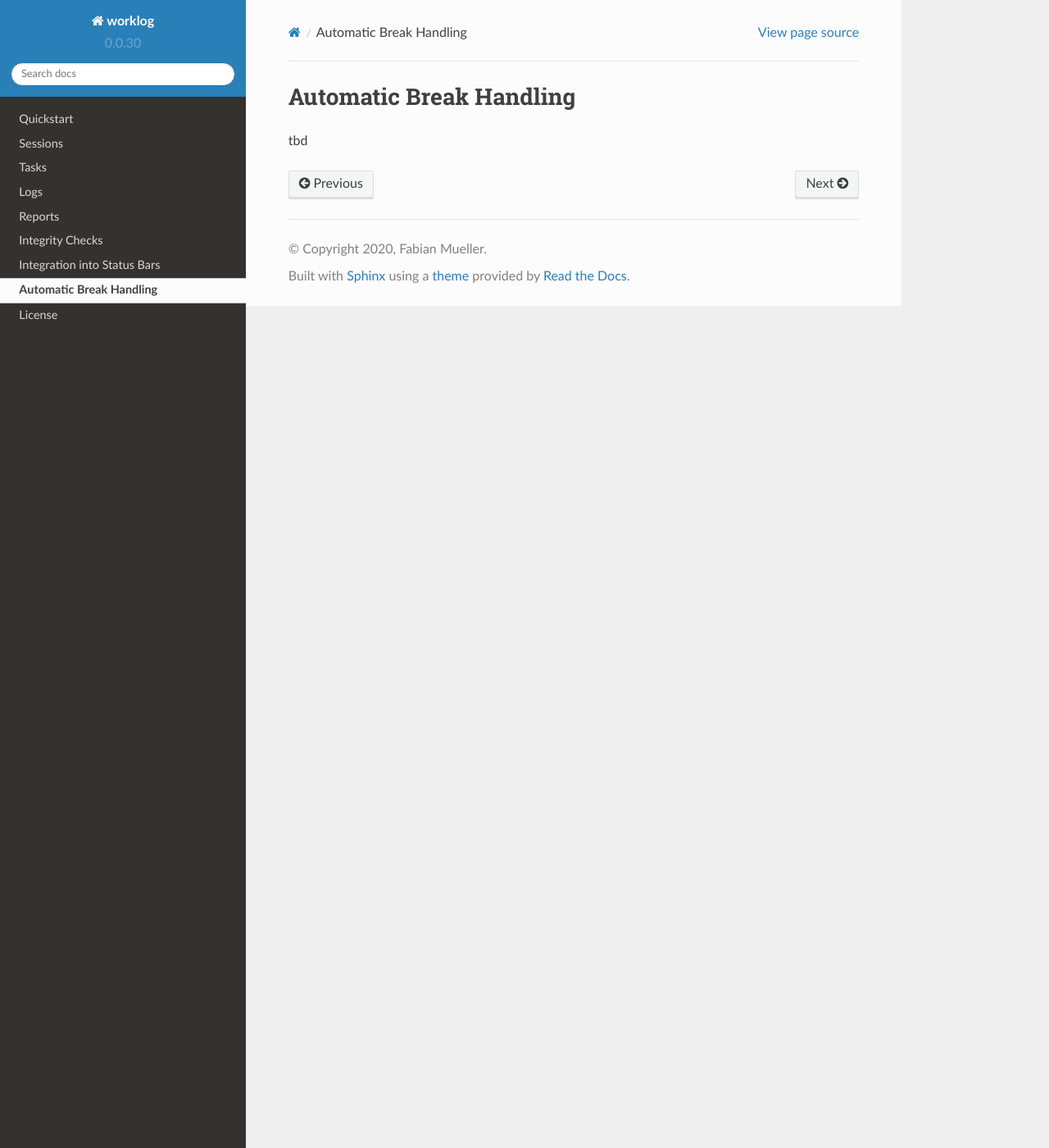
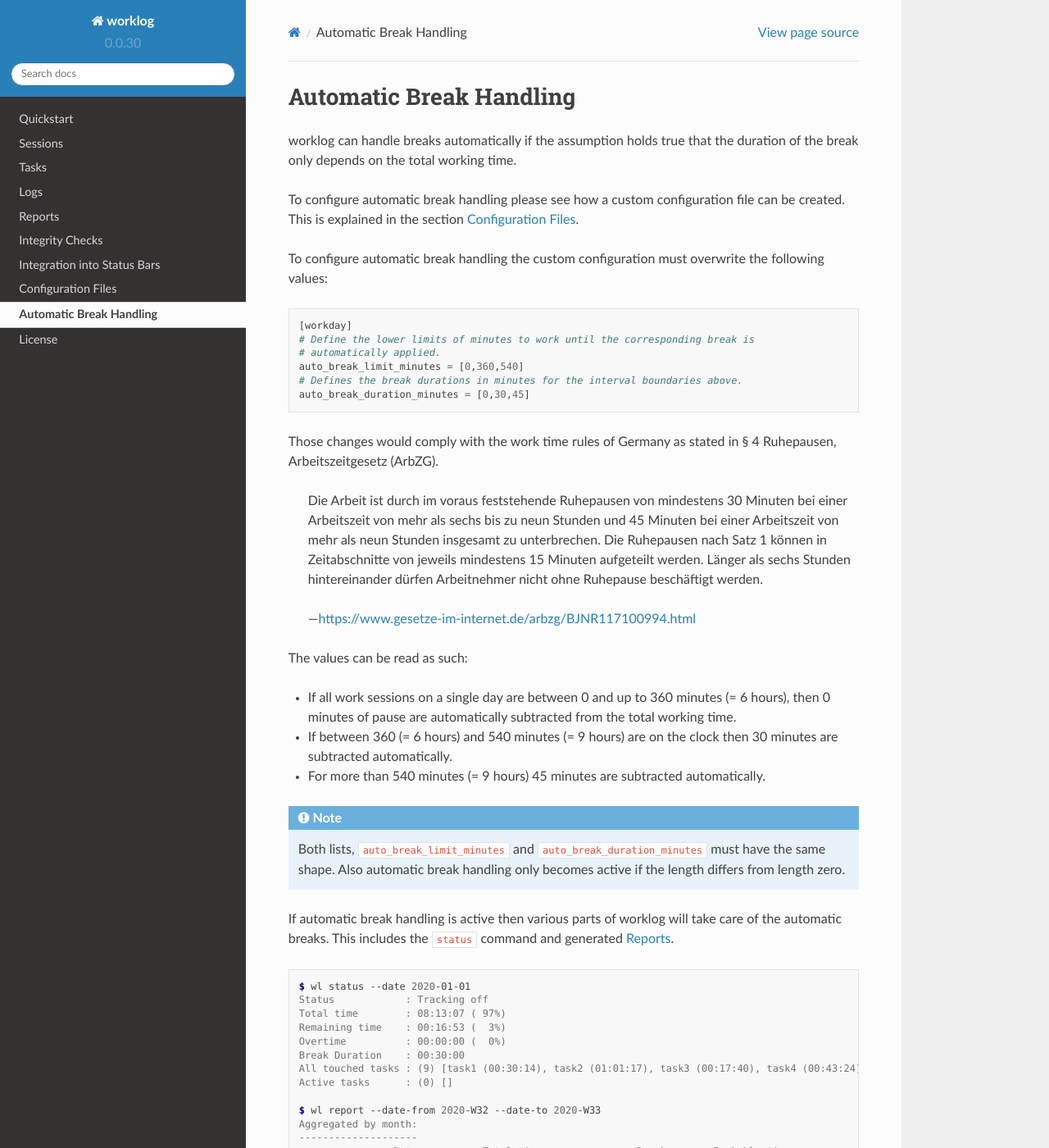
Before and after one commit to dotcs/worklog, a Sphinx documentation site: the page built from docs/text/auto-breaks.rst, in a window 1280 px wide and 1400 px high. Shown: the whole window at 82% size. Built offline with Sphinx 7.4.7 and the Read the Docs theme 2.0.0, drawn with Linux system fonts in a browser that asks for light colours; some of the changed text lies outside the part shown.

Commit message:
Add missing content for open sections

```diff
--- a/docs/index.rst
+++ b/docs/index.rst
@@ -27,8 +27,9 @@ The following chapters will explain worklog in detail:
    Reports <text/reports>
    Integrity Checks <text/integrity>
    Integration into Status Bars <text/status-bars>
+   Configuration Files <text/config-files>
    Automatic Break Handling <text/auto-breaks>
-   License <license>
+   License <text/license>
 
 
 Indices and tables
--- a/docs/license.rst
+++ /dev/null
@@ -1,6 +0,0 @@
-.. _license:
-
-License
-=======
-
-.. literalinclude:: ../LICENSE
--- a/docs/text/auto-breaks.rst
+++ b/docs/text/auto-breaks.rst
@@ -3,4 +3,112 @@
 Automatic Break Handling
 ========================
 
-tbd
+worklog can handle breaks automatically if the assumption holds true that the
+duration of the break only depends on the total working time.
+
+To configure automatic break handling please see how a custom configuration
+file can be created.
+This is explained in the section :ref:`config-files-label`.
+
+To configure automatic break handling the custom configuration must overwrite
+the following values:
+
+::
+
+    [workday]
+    # Define the lower limits of minutes to work until the corresponding break is
+    # automatically applied.
+    auto_break_limit_minutes = [0,360,540]
+    # Defines the break durations in minutes for the interval boundaries above.
+    auto_break_duration_minutes = [0,30,45]
+
+Those changes would comply with the work time rules of Germany as stated in §
+4 Ruhepausen, Arbeitszeitgesetz (ArbZG).
+
+    Die Arbeit ist durch im voraus feststehende Ruhepausen von mindestens 30
+    Minuten bei einer Arbeitszeit von mehr als sechs bis zu neun Stunden und
+    45 Minuten bei einer Arbeitszeit von mehr als neun Stunden insgesamt zu
+    unterbrechen. Die Ruhepausen nach Satz 1 können in Zeitabschnitte von
+    jeweils mindestens 15 Minuten aufgeteilt werden. Länger als sechs Stunden
+    hintereinander dürfen Arbeitnehmer nicht ohne Ruhepause beschäftigt
+    werden.
+
+    -- https://www.gesetze-im-internet.de/arbzg/BJNR117100994.html
+
+
+The values can be read as such:
+
+- If all work sessions on a single day are between 0 and up to 360 minutes (=
+  6 hours), then 0 minutes of pause are automatically subtracted from the
+  total working time.
+- If between 360 (= 6 hours) and 540 minutes (= 9 hours) are on the clock
+  then 30 minutes are subtracted automatically.
+- For more than 540 minutes (= 9 hours) 45 minutes are subtracted
+  automatically.
+
+.. note::
+
+    Both lists, ``auto_break_limit_minutes`` and
+    ``auto_break_duration_minutes`` must have the same shape.
+    Also automatic break handling only becomes active if the length differs
+    from length zero.
+
+If automatic break handling is active then various parts of worklog will take
+care of the automatic breaks.
+This includes the ``status`` command and generated :ref:`reports-label`.
+
+.. code:: console
+
+    $ wl status --date 2020-01-01
+    Status            : Tracking off
+    Total time        : 08:13:07 ( 97%)
+    Remaining time    : 00:16:53 (  3%)
+    Overtime          : 00:00:00 (  0%)
+    Break Duration    : 00:30:00
+    All touched tasks : (9) [task1 (00:30:14), task2 (01:01:17), task3 (00:17:40), task4 (00:43:24), task5 (01:31:12), task6 (00:55:19), task7 (00:35:40), task8 (00:08:59), task9 (00:38:54)]
+    Active tasks      : (0) []
+
+    $ wl report --date-from 2020-W32 --date-to 2020-W33
+    Aggregated by month:
+    --------------------
+                    Date           Total time                Break        Bookable time
+                 2020-08             31:04:59             02:00:00             29:04:59
+
+    Aggregated by week:
+    -------------------
+                    Date           Total time                Break        Bookable time
+              2020-08-16             31:04:59             02:00:00             29:04:59
+
+    Aggregated by day:
+    ------------------
+                    Date           Total time                Break        Bookable time
+              2020-08-10             07:48:09             00:30:00             07:18:09
+              2020-08-11             07:52:13             00:30:00             07:22:13
+              2020-08-12             07:11:30             00:30:00             06:41:30
+              2020-08-13             08:13:07             00:30:00             07:43:07
+
+    Aggregated by tasks:
+    --------------------
+               Task name           Total time
+               TASK-1000             00:30:14
+               TASK-1001             00:18:18
+               TASK-1002             00:27:36
+               TASK-1003             02:52:28
+                 TKKA-10             00:46:46
+                 TKKA-11             01:34:15
+                 TKKA-12             02:54:41
+                 TKKA-13             00:17:43
+                 TKKA-14             00:30:36
+                 TKKA-15             00:43:47
+                 TKKA-16             00:20:09
+                  orga-0             01:06:31
+                  orga-1             08:16:56
+                  orga-2             00:43:24
+                  orga-3             01:31:12
+                  orga-4             00:18:08
+             orga-topic1             03:47:04
+             orga-topic2             00:35:40
+             orga-topic3             01:56:37
+             orga-topic4             00:08:59
+             orga-topic5             03:01:00
+             orga-topic6             02:23:54
--- a/docs/text/quickstart.rst
+++ b/docs/text/quickstart.rst
@@ -44,7 +44,7 @@ A summary of the current day will be shown.
 
 By default worklog assumes that a working day has 8 hours.
 It has a soft limit of 10 hours.
-Both rules can be adjusted, see TODO.
+Both rules can be adjusted, see section :ref:`config-files-label`.
 
 Each CLI command has a ``--help`` flag that can be used to get information
 about all possible parameters and their descriptions, e.g.
```
Also changed, not shown: docs/text/config-files.rst (added, +32 -0 lines), docs/text/license.rst (added, +8 -0 lines).
